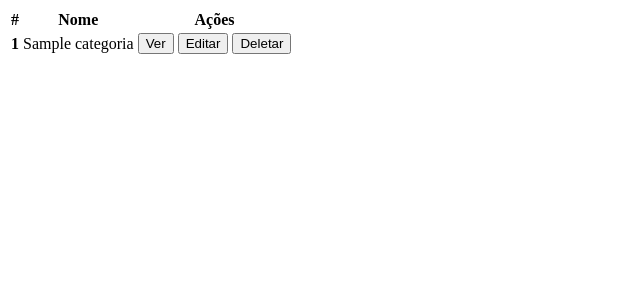
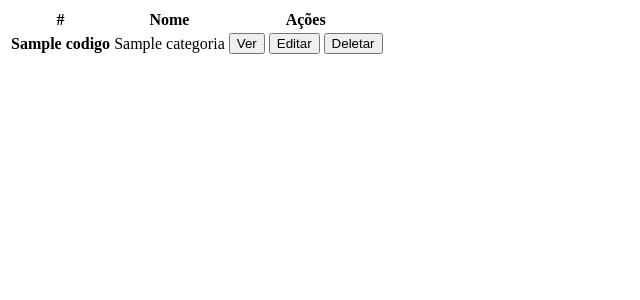
Before and after one commit to AndreyHenrique1/ProjetoFarmacia, a Python web app: template templates/lista_categoria.html in a window 1280 px wide. Shown: the top 300 px of the page, without its empty margins (0-640 px from the left). Run offline with Jinja, Linux system fonts and the light colour scheme; the template is opened without the code that fills it: most values are stand-ins (such as "Sample title", 1, 10 or a date in 2020).

Commit message:
Atualização da pagina Categorias

```diff
--- a/templates/detalhes_categorias.html
+++ b/templates/detalhes_categorias.html
@@ -1,5 +1,4 @@
 <ul>
-    <li>Codigo: {{categoria.id}}</li>
     <li>Nome: {{categoria.nome}}</li>
     <li>Descrição: {{categoria.descricao}}</li>
 </ul>
--- a/templates/form_categorias.html
+++ b/templates/form_categorias.html
@@ -1,6 +1,6 @@
 <form class="c-form"
           {% if categoria %}
-              action="{{url_for('categoria.atualizar_categoria', categoria_id=categoria.id)}}"
+              action="{{url_for('categoria.atualizar_categoria', categoria_codigo=categoria.codigo)}}"
           {% else %}
               action="{{url_for('categoria.inserir_categorias')}}"
           {% endif %}
@@ -8,7 +8,7 @@
           method="{% if categoria %}PUT{% else %}POST{% endif %}"
 
           {% if categoria %}
-            c-swap="#categoria-{{categoria.id}}"
+            c-swap="#categoria-{{categoria.codigo}}"
           {% else %}
             c-append="#lista-categorias"
 
--- a/templates/item_categoria.html
+++ b/templates/item_categoria.html
@@ -1,19 +1,19 @@
-<tr id="categoria-{{categoria.id}}">
-    <th scope="row">{{categoria.id}}</th>
+<tr id="categoria-{{categoria.codigo}}">
+    <th scope="row">{{categoria.codigo}}</th>
     <td>{{categoria.nome}}</td>
     <td>
-        <button class="btn btn-secondary" c-get="{{url_for('categoria.detalhe_categoria', categoria_id=categoria.id)}}"
+        <button class="btn btn-secondary" c-get="{{url_for('categoria.detalhe_categoria', categoria_codigo=categoria.codigo)}}"
         c-target="#exibir-categoria"
         data-bs-toggle="modal" data-bs-target="#exampleModal">
                 Ver
         </button>
 
-        <button class="btn btn-primary" c-get="{{url_for('categoria.form_edit_categoria', categoria_id=categoria.id)}}"
+        <button class="btn btn-primary" c-get="{{url_for('categoria.form_edit_categoria', categoria_codigo=categoria.codigo)}}"
         c-target="#form-categoria">
                 Editar
         </button>
 
-        <button class="btn btn-danger" c-delete="{{url_for('categoria.deletar_categoria', categoria_id=categoria.id)}}"
+        <button class="btn btn-danger" c-delete="{{url_for('categoria.deletar_categoria', categoria_codigo=categoria.codigo)}}"
                 c-remove-closest="tr">
                 Deletar
         </button>
```
